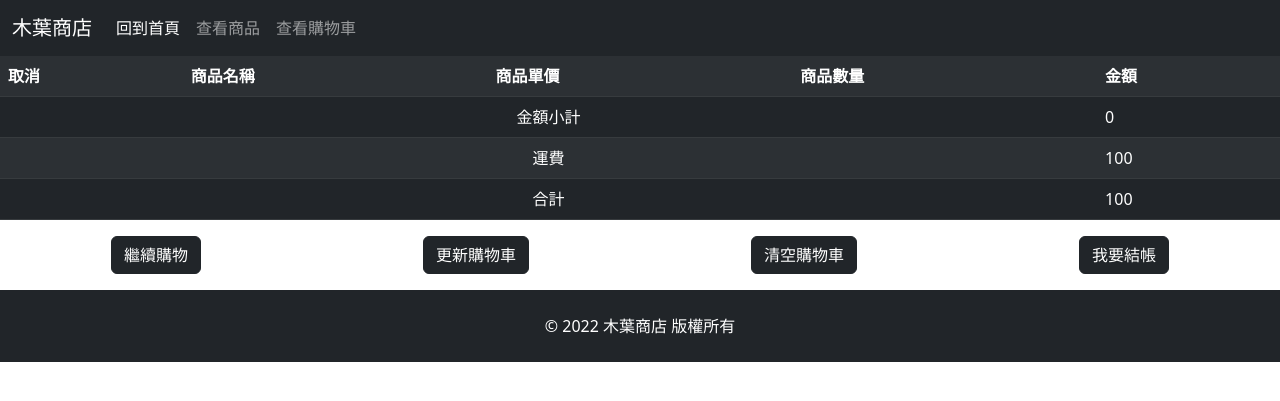
After one commit to MiruOrange/narutomarket, a Django app: page /cart/ in a window 1280 px wide. The commit adds this page. Shown: the top 401 px of the page. Run offline with Django 4.2, Linux system fonts and the light colour scheme.

Commit message:
初步編寫cart.html

```diff
--- a/myapp/views.py
+++ b/myapp/views.py
@@ -1,8 +1,10 @@
-from django.shortcuts import render
-from django.http import HttpResponse
+from django.shortcuts import render,redirect
+from django.http import HttpResponse, response
 from myapp.models import ProductModel
 
 # Create your views here.
+cartlist = []
+shipping = 100
 
 def index(request):
     products = ProductModel.objects.all()
@@ -15,3 +17,43 @@ def index(request):
 def detail(request, id=None):
     product = ProductModel.objects.get(id = id)
     return render(request, 'detail.html', locals())
+
+def addtocart(request, type=None, id=None):
+    global cartlist
+    #add update empty remove
+    if type=='add':
+        product = ProductModel.objects.get(id = id)
+        #購物車裡，有沒有已經存在的商品？
+        #如果有，就更新session裡面的商品數量、金額
+        #如果沒有，就把商品，放到session裡
+        #True False
+        noCartSession = True
+        for unit in cartlist:
+            if product.pname == unit[0]:
+                unit[2] = str(int(unit[2])+1)
+                unit[3] = str(int(unit[3])+product.pprice*1)
+                noCartSession = False
+        if noCartSession:
+            templist = []
+            #(pname, pprice, 1, 1*pprice)
+            templist.append(product.pname)
+            templist.append(str(product.pprice))
+            templist.append(str(1))
+            templist.append(str(product.pprice*1))
+            #全域變數
+            cartlist.append(templist)
+        request.session['cartlist'] =cartlist
+        print(request.session['cartlist'])
+        return redirect('/cart/')
+
+def cart(request):
+    global cartlist
+    global shipping         #運費
+    localcartlist = cartlist        #購物車的session
+    total = 0                       #小計的金額
+    localshipping = shipping        #運費
+
+    for unit in cartlist:
+        total = total + int(unit[3])
+    grandtotal = total + localshipping  #總價(加上運費的價格)
+    return render(request, 'cart.html', locals())
--- a/narutomarket/urls.py
+++ b/narutomarket/urls.py
@@ -21,4 +21,6 @@ urlpatterns = [
     path('admin/', admin.site.urls),
     path('index/', views.index),
     path('detail/<int:id>/', views.detail),
+    path('addtocart/<str:type>/<int:id>/', views.addtocart),
+    path('cart/', views.cart),
 ]
--- /dev/null
+++ b/templates/cart.html
@@ -0,0 +1,43 @@
+{% extends 'base.html' %}
+{% load static %}
+{% block title %}
+<title>購物車</title>
+{% endblock %}
+{% block content %}
+<table class="table table-dark table-striped">
+    <tr>
+        <th>取消</th>
+        <th>商品名稱</th>
+        <th>商品單價</th>
+        <th>商品數量</th>
+        <th>金額</th>
+    </tr>
+    {% for product in localcartlist %}
+    <tr>
+        <td>刪除</td>
+        <td>{{product.0}}</td>
+        <td>{{product.1}}</td>
+        <td>{{product.2}}</td>
+        <td>{{product.3}}</td>
+    </tr>
+    {% endfor %}
+    <tr>
+        <td class="text-center" colspan="4">金額小計</td>
+        <td>{{total}}</td>
+    </tr>
+    <tr>
+        <td class="text-center" colspan="4">運費</td>
+        <td>{{localshipping}}</td>
+    </tr>
+    <tr>
+        <td class="text-center" colspan="4">合計</td>
+        <td>{{grandtotal}}</td>
+    </tr>
+</table>
+<div class="d-flex justify-content-around mb-3">
+    <button type="button" class="btn btn-dark">繼續購物</button>
+    <button type="button" class="btn btn-dark">更新購物車</button>
+    <button type="button" class="btn btn-dark">清空購物車</button>
+    <button type="button" class="btn btn-dark">我要結帳</button>
+</div>
+{% endblock%}
--- a/templates/detail.html
+++ b/templates/detail.html
@@ -22,7 +22,7 @@
         <h3>商品介紹</h3>
         <h5>{{product.pdescription}}</h5>
         <h3>特價 ${{product.pprice}}</h3>
-        <button type="button" class="btn btn-danger">加入購物車</button>
+        <button type="button" class="btn btn-danger" onclick="window.location='/addtocart/add/{{product.id}}/'">加入購物車</button>
       </div>
     </div>
   </div>
```
